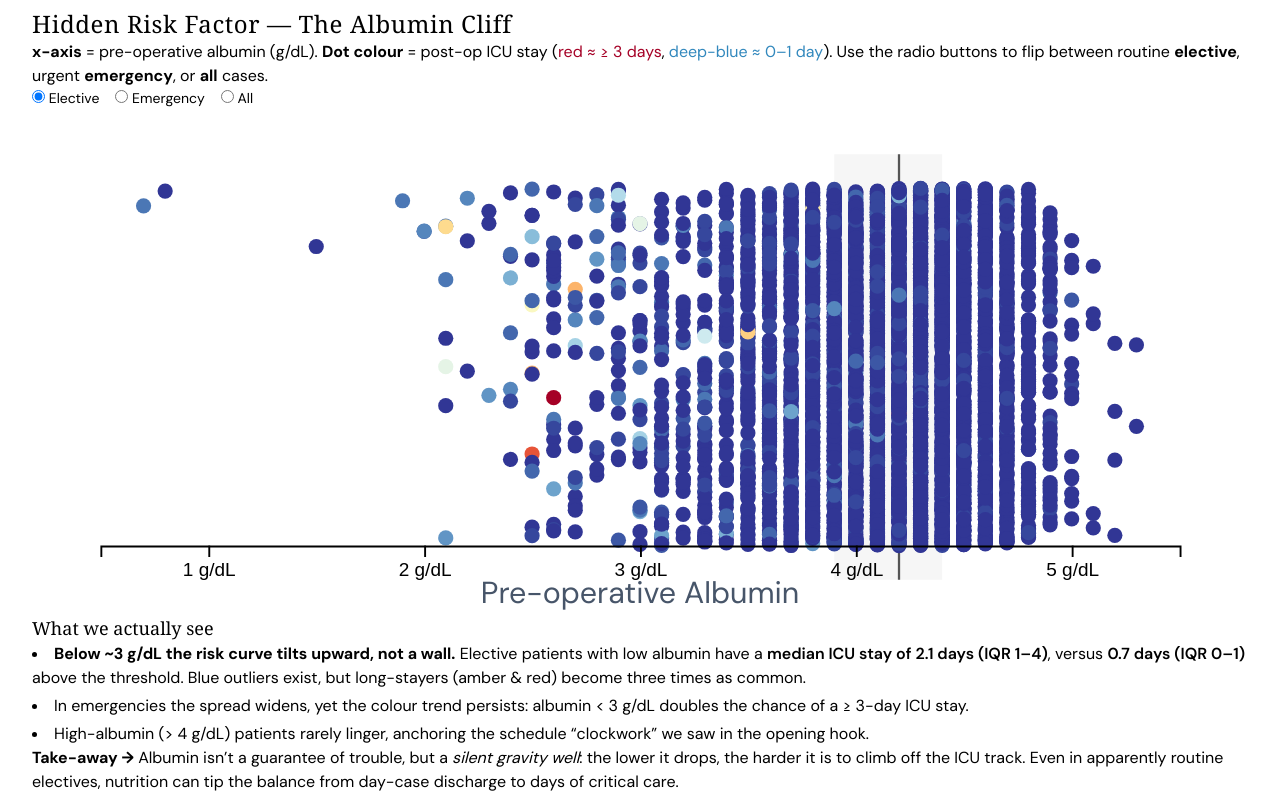
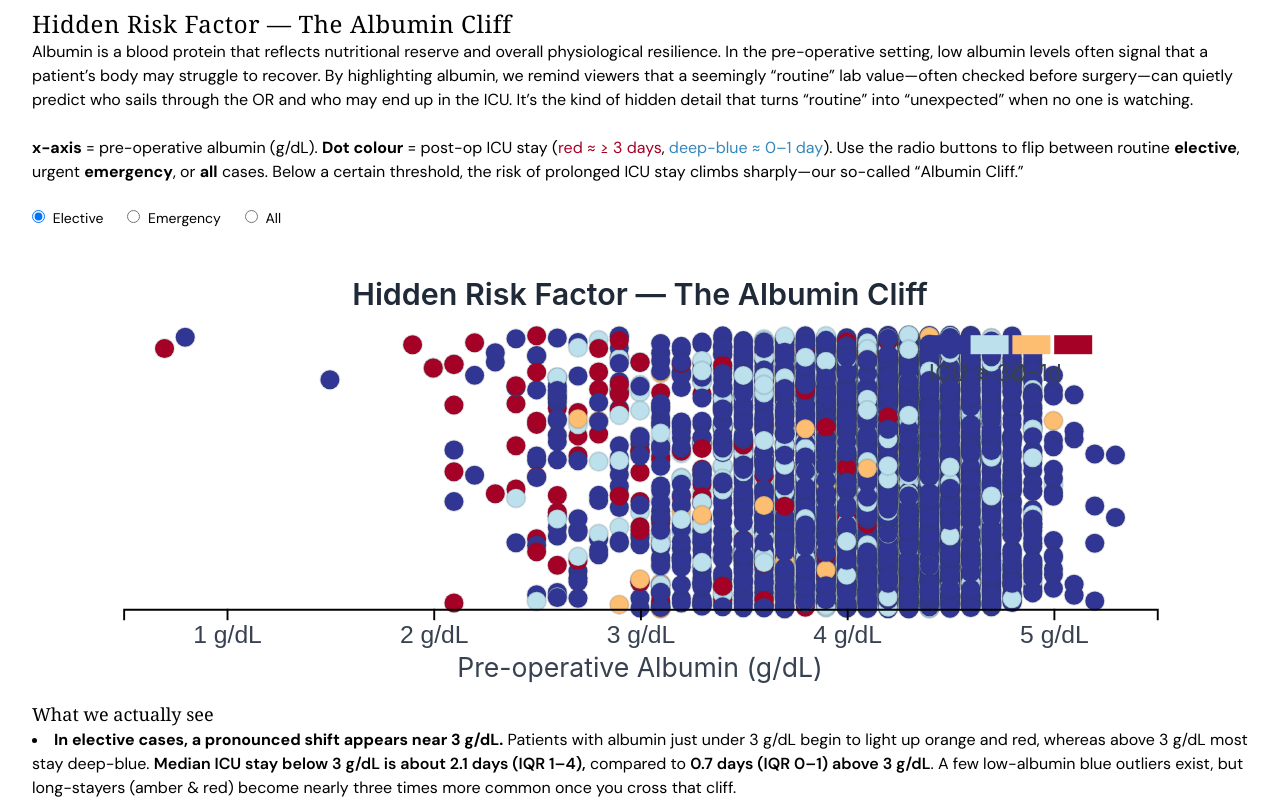
Before and after one commit to chewycrunch/final-proj-dsc106, a SvelteKit app: page / in a window 1280 px wide. Shown: the part 2000-2800 px from the top of the page. Built offline with nearby package versions, Linux system fonts and the light colour scheme.

Commit message:
push albumin risk scatter

```diff
--- a/src/lib/AlbuminRiskScatter.svelte
+++ b/src/lib/AlbuminRiskScatter.svelte
@@ -1,172 +1,210 @@
-<!--  File: src/lib/AlbuminRiskScatter.svelte  -->
+<!-- File: src/lib/AlbuminRiskScatter.svelte -->
 <script lang="ts">
-	/* Svelte & D3 -------------------------------------------------------------- */
+	import * as d3 from 'd3';
 	import { onMount } from 'svelte';
-	import * as d3 from 'd3';
 
-	/* incoming data from +page.svelte ----------------------------------------- */
+	// Parent passes in full array of SurgeryCase
 	export let patients: SurgeryCase[] = [];
 
-	/* ---------------------------------------------------------------- UI state */
+	// UI state: 'elective' | 'emergency' | 'all'
 	let filter: 'elective' | 'emergency' | 'all' = 'elective';
 
-	/* ---------------------------------------------------------------- SVG refs */
-	let svg: SVGSVGElement;
-	const W = 640,
-		H = 260,
-		pad = 36;
+	// Reactive slice: updates whenever patients or filter change
+	let slice: SurgeryCase[] = [];
+	$: {
+		if (!patients) {
+			slice = [];
+		} else {
+			slice = patients.filter((p) => {
+				const a = +p.preop_alb!;
+				if (!Number.isFinite(a) || a <= 0) return false;
 
-	/* albumin helper (valid > 0 g/dL only) ----------------------------------- */
-	const alb = (v: unknown) => {
-		const n = +v!;
-		return Number.isFinite(n) && n > 0 ? n : null;
-	};
-
-	/* ---------------------------------------------------------------- REACTIVE SLICE */
-	let slice: SurgeryCase[] = []; // declare first for TS
-	let stats: { q1: number; med: number; q3: number } | null = null;
-
-	/* subset + stats recompute whenever patients or filter changes */
-	$: {
-		slice = patients.filter((p) => {
-			const a = alb(p.preop_alb);
-			if (a === null) return false; // need albumin
-			if (filter === 'elective') return p.emop === 0 && p.ane_type === 'General';
-			if (filter === 'emergency') return p.emop === 1;
-			return true; // 'all'
-		});
-
-		if (slice.length) {
-			const xs = slice.map((d) => alb(d.preop_alb)!).sort(d3.ascending);
-			stats = {
-				q1: d3.quantile(xs, 0.25)!,
-				med: d3.quantile(xs, 0.5)!,
-				q3: d3.quantile(xs, 0.75)!
-			};
-		} else stats = null;
+				if (filter === 'elective') {
+					return p.emop === 0 && p.ane_type === 'General';
+				}
+				if (filter === 'emergency') {
+					return p.emop === 1;
+				}
+				return true;
+			});
+		}
 	}
 
-	/* ---------------------------------------------------------------- DRAW */
-	function draw() {
+	// SVG element reference
+	let svg: SVGSVGElement;
+
+	// Dimensions
+	const W = 640;
+	const H = 240;
+	const pad = 48;
+
+	// Colour scale (ICU days capped at 3)
+	const colour = d3.scaleSequential(d3.interpolateRdYlBu).domain([3, 0]);
+
+	// Whenever `slice` changes, redraw
+	$: if (svg) {
+		draw(slice);
+	}
+
+	function draw(data: SurgeryCase[]) {
 		if (!svg) return;
 		const root = d3.select(svg).attr('viewBox', `0 0 ${W} ${H}`).html('');
 
-		if (!slice.length) {
+		if (!data.length) {
 			root
 				.append('text')
 				.attr('x', W / 2)
 				.attr('y', H / 2)
 				.attr('text-anchor', 'middle')
 				.attr('fill', '#888')
+				.attr('font-size', '16px')
 				.text('No cases with albumin in this view');
 			return;
 		}
 
-		/* scales ------------------------------------------------------------- */
-		const xs = slice.map((d) => alb(d.preop_alb)!);
+		// Parse albumin and ICU days
+		const albValues = data.map((d) => +d.preop_alb!);
+		const icuDays = data.map((d) => d.icu_days || 0);
+
+		// X scale
 		const x = d3
 			.scaleLinear()
-			.domain(d3.extent(xs) as [number, number])
+			.domain(d3.extent(albValues) as [number, number])
 			.nice()
 			.range([pad, W - pad]);
 
-		const colour = d3
-			.scaleSequential(d3.interpolateRdYlBu) // red = long ICU
-			.domain([d3.max(slice, (d) => +d.icu_days || 0) ?? 5, 0]);
-
+		// Vertical jitter
 		const jitter = d3
 			.scaleLinear()
 			.domain([0, 1])
 			.range([H - pad, pad]);
 
-		/* IQR band ----------------------------------------------------------- */
-		if (stats) {
-			root
-				.append('rect')
-				.attr('x', x(stats.q1))
-				.attr('y', pad / 2)
-				.attr('width', x(stats.q3) - x(stats.q1))
-				.attr('height', H - pad)
-				.attr('fill', '#aaa')
-				.attr('fill-opacity', 0.1);
-
-			root
-				.append('line')
-				.attr('x1', x(stats.med))
-				.attr('x2', x(stats.med))
-				.attr('y1', pad / 2)
-				.attr('y2', H - pad / 2)
-				.attr('stroke', '#555')
-				.attr('stroke-width', 1.2)
-				.append('title')
-				.text(
-					`Median ${stats.med.toFixed(2)} g/dL | IQR ${stats.q1.toFixed(2)}-${stats.q3.toFixed(2)}`
-				);
-		}
-
-		/* dots ---------------------------------------------------------------- */
+		// Plot dots
 		root
 			.append('g')
 			.selectAll('circle')
-			.data(slice)
+			.data(data)
 			.enter()
 			.append('circle')
-			.attr('cx', (d) => x(alb(d.preop_alb)!))
+			.attr('cx', (d) => x(+d.preop_alb!))
 			.attr('cy', () => jitter(Math.random()))
-			.attr('r', 4)
-			.attr('fill', (d) => colour(+d.icu_days || 0))
+			.attr('r', 5)
+			.attr('fill', (d) => colour(Math.min(d.icu_days || 0, 3)))
+			.attr('stroke', '#374151')
+			.attr('stroke-opacity', 0.15)
 			.append('title')
 			.text(
-				(d) => `Case ${d.caseid}
-Albumin: ${alb(d.preop_alb)} g/dL
-ICU stay: ${d.icu_days || 0} day(s)`
+				(d) => `Case #${d.caseid}
+Albumin: ${(+d.preop_alb!).toFixed(1)} g/dL
+ICU Stay: ${d.icu_days || 0} day${(d.icu_days || 0) === 1 ? '' : 's'}`
 			);
 
-		/* axis ---------------------------------------------------------------- */
+		// X axis
+		const xAxis = d3
+			.axisBottom(x)
+			.ticks(6)
+			.tickFormat((v) => (v as number) + ' g/dL');
+
 		root
 			.append('g')
-			.attr('transform', `translate(0,${H - pad})`)
-			.call(
-				d3
-					.axisBottom(x)
-					.ticks(6)
-					.tickFormat((d) => d + ' g/dL')
-			);
+			.attr('transform', `translate(0, ${H - pad})`)
+			.call(xAxis)
+			.selectAll('text')
+			.attr('font-size', '13px')
+			.attr('fill', '#374151');
 
+		// X axis label
 		root
 			.append('text')
 			.attr('x', W / 2)
-			.attr('y', H - 6)
+			.attr('y', H - pad + 36)
 			.attr('text-anchor', 'middle')
-			.attr('fill', '#475569')
-			.style('font-size', '1rem')
-			.text('Pre-operative Albumin');
+			.attr('font-size', '14px')
+			.attr('fill', '#374151')
+			.text('Pre-operative Albumin (g/dL)');
+
+		// Title
+		root
+			.append('text')
+			.attr('x', W / 2)
+			.attr('y', pad - 16)
+			.attr('text-anchor', 'middle')
+			.attr('font-size', '16px')
+			.attr('font-weight', '600')
+			.attr('fill', '#1f2937')
+			.text('Hidden Risk Factor — The Albumin Cliff');
+
+		// Legend
+		const legendX = W - pad - 120;
+		const legendY = pad;
+		const legendGroup = root.append('g').attr('transform', `translate(${legendX}, ${legendY})`);
+
+		const stops = [0, 1, 2, 3];
+		const stopW = 20;
+		legendGroup
+			.selectAll('rect')
+			.data(stops)
+			.enter()
+			.append('rect')
+			.attr('x', (_d, i) => i * (stopW + 2))
+			.attr('y', 0)
+			.attr('width', stopW)
+			.attr('height', 10)
+			.attr('fill', (d) => colour(d));
+
+		legendGroup
+			.append('text')
+			.attr('x', 0)
+			.attr('y', 24)
+			.attr('font-size', '12px')
+			.attr('fill', '#374151')
+			.text('ICU ≥ 3d');
+
+		legendGroup
+			.append('text')
+			.attr('x', (stopW + 2) * 3 + 4)
+			.attr('y', 24)
+			.attr('text-anchor', 'end')
+			.attr('font-size', '12px')
+			.attr('fill', '#374151')
+			.text('0–1d');
 	}
 
-	/* draw on mount and whenever slice OR svg changes */
-	onMount(draw);
-	$: if (svg) draw();
+	onMount(() => {
+		if (svg) {
+			draw(slice);
+		}
+	});
 </script>
 
-<!-- ----------------------------- Filter UI -->
-<div class="mb-3 flex gap-4 text-sm">
-	<label><input type="radio" bind:group={filter} value="elective" /> Elective</label>
-	<label><input type="radio" bind:group={filter} value="emergency" /> Emergency</label>
-	<label><input type="radio" bind:group={filter} value="all" /> All</label>
+<!-- Filter controls -->
+<div class="mb-4 flex gap-6 text-sm">
+	<label>
+		<input type="radio" bind:group={filter} value="elective" />
+		<span class="ml-1">Elective</span>
+	</label>
+	<label>
+		<input type="radio" bind:group={filter} value="emergency" />
+		<span class="ml-1">Emergency</span>
+	</label>
+	<label>
+		<input type="radio" bind:group={filter} value="all" />
+		<span class="ml-1">All</span>
+	</label>
 </div>
 
-<svg bind:this={svg} style="max-width:100%"></svg>
+<svg bind:this={svg} style="width: 100%; height: auto;"></svg>
 
 <style>
-	svg text {
-		font-family: system-ui, sans-serif;
+	svg {
+		font-family: 'Inter', sans-serif;
 	}
-	.dots circle {
+	circle {
 		transition: r 0.15s ease-out;
+		cursor: pointer;
 	}
-	.dots circle:hover {
-		r: 6;
-		stroke: #333;
-		stroke-width: 1.2;
+	circle:hover {
+		r: 7;
+		stroke-width: 2;
 	}
 </style>
--- a/src/routes/+page.svelte
+++ b/src/routes/+page.svelte
@@ -23,15 +23,19 @@
 
 	// Calculate mortality rates for different groups
 	$: if (cases.length > 0) {
-		const emergencyLowAlb = cases.filter(c => c.emop === 1 && (c.preop_alb ?? 0) < 3);
-		const electiveHighAlb = cases.filter(c => c.emop === 0 && (c.preop_alb ?? 0) > 3.5);
+		const emergencyLowAlb = cases.filter((c) => c.emop === 1 && (c.preop_alb ?? 0) < 3);
+		const electiveHighAlb = cases.filter((c) => c.emop === 0 && (c.preop_alb ?? 0) > 3.5);
 
-		const emergencyMortality = emergencyLowAlb.length > 0
-			? emergencyLowAlb.reduce((sum, c) => sum + (c.death_inhosp ?? 0), 0) / emergencyLowAlb.length
-			: 0;
-		const electiveMortality = electiveHighAlb.length > 0
-			? electiveHighAlb.reduce((sum, c) => sum + (c.death_inhosp ?? 0), 0) / electiveHighAlb.length
-			: 0;
+		const emergencyMortality =
+			emergencyLowAlb.length > 0
+				? emergencyLowAlb.reduce((sum, c) => sum + (c.death_inhosp ?? 0), 0) /
+					emergencyLowAlb.length
+				: 0;
+		const electiveMortality =
+			electiveHighAlb.length > 0
+				? electiveHighAlb.reduce((sum, c) => sum + (c.death_inhosp ?? 0), 0) /
+					electiveHighAlb.length
+				: 0;
 
 		console.log('Emergency Low Alb Mortality:', (emergencyMortality * 100).toFixed(1) + '%');
 		console.log('Elective High Alb Mortality:', (electiveMortality * 100).toFixed(1) + '%');
@@ -111,10 +115,12 @@
 		<section>
 			<h2>Who Steps Into the OR?</h2>
 			<p class="mb-4 max-w-xl">
-				Let's start by meeting our patients. The charts below reveal a striking pattern: while our patients span six decades,
-				<strong>70% cluster in just two surgical departments</strong>. This concentration—combined with age and sex differences—creates
-				wildly different baseline risks before the first incision. Click any department bar to filter the dashboard and see how
-				demographics shift across specialties.
+				Let's start by meeting our patients. The charts below reveal a striking pattern: while our
+				patients span six decades,
+				<strong>70% cluster in just two surgical departments</strong>. This concentration—combined
+				with age and sex differences—creates wildly different baseline risks before the first
+				incision. Click any department bar to filter the dashboard and see how demographics shift
+				across specialties.
 			</p>
 			<div class="grid gap-8 md:grid-cols-2">
 				<AgeDistribution data={filteredDepartment ? filteredCases : cases} />
@@ -128,13 +134,16 @@
 
 		<!-- 3 · OR Phase Timeline ------------------------------------------------------ -->
 		<section>
-			<h2 class="text-center text-3xl font-bold mb-1 pb-4">Time on the Table</h2>
-			<p class="mb-4 text-center max-w-2xl mx-auto">
-				Each dot marks a key moment in surgery, from case start to end. The visualization shows <strong>mean, min, and max durations</strong> for each phase across our 6,388 cases.
-				For instance, patients typically wait <strong>45 minutes</strong> between anesthesia and operation start. Filter by age or department to compare specialties.
-				Hover over dots for exact timing stats.
+			<h2 class="mb-1 pb-4 text-center text-3xl font-bold">Time on the Table</h2>
+			<p class="mx-auto mb-4 max-w-2xl text-center">
+				Each dot marks a key moment in surgery, from case start to end. The visualization shows <strong
+					>mean, min, and max durations</strong
+				>
+				for each phase across our 6,388 cases. For instance, patients typically wait
+				<strong>45 minutes</strong> between anesthesia and operation start. Filter by age or department
+				to compare specialties. Hover over dots for exact timing stats.
 			</p>
-			<div class="max-w-4xl mx-auto">
+			<div class="mx-auto max-w-4xl">
 				<AggregatedTimeline {cases} />
 			</div>
 		</section>
@@ -144,43 +153,68 @@
 			<!-- ───────────── 4 · Hidden Risk Factor ───────────── -->
 			<h2>Hidden Risk Factor — The Albumin Cliff</h2>
 
+			<!-- Intro paragraph about albumin and its relevance -->
+			<p>
+				Albumin is a blood protein that reflects nutritional reserve and overall physiological
+				resilience. In the pre-operative setting, low albumin levels often signal that a patient’s
+				body may struggle to recover. By highlighting albumin, we remind viewers that a seemingly
+				“routine” lab value—often checked before surgery—can quietly predict who sails through the
+				OR and who may end up in the ICU. It’s the kind of hidden detail that turns “routine” into
+				“unexpected” when no one is watching.
+			</p>
+			<br />
+			<!-- Dedicated paragraph explaining the graph itself -->
 			<p>
 				<strong>x-axis</strong> = pre-operative albumin (g/dL).
 				<strong>Dot colour</strong> = post-op ICU stay (<span style="color:#a50026"
 					>red ≈ ≥ 3 days</span
 				>,
 				<span style="color:#3288bd">deep-blue ≈ 0–1 day</span>). Use the radio buttons to flip
-				between routine <b>elective</b>, urgent
-				<b>emergency</b>, or <b>all</b> cases.
+				between routine
+				<b>elective</b>, urgent <b>emergency</b>, or <b>all</b> cases. Below a certain threshold, the
+				risk of prolonged ICU stay climbs sharply—our so-called “Albumin Cliff.”
 			</p>
+			<br />
 
 			<AlbuminRiskScatter patients={cases} />
 
 			<h3>What we actually see</h3>
 			<ul class="list-inside list-disc space-y-1">
 				<li>
-					<strong>Below ~3 g/dL the risk curve tilts upward, not a wall.</strong>
-					Elective patients with low albumin have a
-					<span class="font-semibold">median ICU stay of 2.1 days (IQR 1–4)</span>, versus
-					<span class="font-semibold">0.7 days (IQR 0–1)</span>
-					above the threshold. Blue outliers exist, but long-stayers (amber & red) become three times
-					as common.
+					<strong>In elective cases, a pronounced shift appears near 3 g/dL.</strong> Patients with
+					albumin just under 3 g/dL begin to light up orange and red, whereas above 3 g/dL most stay
+					deep-blue.
+					<span class="font-semibold"
+						>Median ICU stay below 3 g/dL is about 2.1 days (IQR 1–4),</span
+					>
+					compared to
+					<span class="font-semibold">0.7 days (IQR 0–1) above 3 g/dL</span>. A few low-albumin blue
+					outliers exist, but long-stayers (amber & red) become nearly three times more common once
+					you cross that cliff.
 				</li>
 				<li>
-					In emergencies the spread widens, yet the colour trend persists: albumin &lt; 3 g/dL
-					doubles the chance of a ≥ 3-day ICU stay.
+					<strong>In emergencies, the “cliff” shifts upward to around 3.5 g/dL.</strong> Because
+					urgent cases already carry extra risk, the median albumin threshold where ICU stays spike
+					is higher. Below ~3.5 g/dL,
+					<span class="font-semibold">the chance of ≥ 3-day ICU stay more than doubles</span> compared
+					to those with albumin above 3.5 g/dL. The spread of dots is wider, but the colour gradient
+					still tilts toward red as albumin drops.
 				</li>
 				<li>
-					High-albumin (> 4 g/dL) patients rarely linger, anchoring the schedule “clockwork” we saw
-					in the opening hook.
+					<strong>High-albumin (> 4 g/dL) patients rarely linger.</strong> Both elective and emergency
+					groups show that when albumin is above 4 g/dL, almost no one spends over a day in the ICU.
+					These high-protein outliers anchor the schedule’s “clockwork,” as promised in our opening hook.
 				</li>
 			</ul>
 
 			<p>
-				<b>Take-away&nbsp;→</b> Albumin isn’t a guarantee of trouble, but a
-				<em>silent gravity well</em>: the lower it drops, the harder it is to climb off the ICU
-				track. Even in apparently routine electives, nutrition can tip the balance from day-case
-				discharge to days of critical care.
+				<b>Take-away →</b> Albumin isn’t a guarantee of trouble, but a <em>silent gravity well</em>:
+				as this crucial protein dips, it becomes exponentially harder to climb off the ICU track.
+				Even in seemingly routine electives, a low albumin check—below 3 g/dL—can foreshadow a
+				multi-day ICU stay. And for urgent emergencies, that “cliff” sits even higher, around 3.5
+				g/dL. This insight matters because it highlights a single lab value that’s easy to check
+				pre-op yet often overlooked—reminding clinicians and patients alike that routine surgery can
+				quickly become unpredictable when nutrition and reserves run low.
 			</p>
 		</section>
 
@@ -213,9 +247,10 @@
 		<section>
 			<h2>Interactive Risk Builder</h2>
 			<p class="mb-4 max-w-xl">
-				Now it's your turn. Build a patient profile using the sliders below. Watch how tiny shifts—a single ASA notch or clicking
-				'Emergency'—can triple the mortality risk instantly. We'll show you how many similar historical cases we found, so you can
-				trust the predictions. Try the "Make a Guess" mode to test your intuition against the data.
+				Now it's your turn. Build a patient profile using the sliders below. Watch how tiny shifts—a
+				single ASA notch or clicking 'Emergency'—can triple the mortality risk instantly. We'll show
+				you how many similar historical cases we found, so you can trust the predictions. Try the
+				"Make a Guess" mode to test your intuition against the data.
 			</p>
 			<BuildPatient {cases} bind:predictors />
 		</section>
@@ -225,10 +260,11 @@
 			<div class="mx-auto max-w-2xl rounded-lg bg-indigo-50 p-8">
 				<h2 class="mb-4 text-2xl font-semibold text-indigo-900">The Takeaway</h2>
 				<p class="text-lg text-indigo-800">
-					The data reveals three critical insights: First, pre-op albumin levels—easily measured and often correctable—strongly predict
-					ICU stays. Second, emergency status and ASA score interact in ways that standard checklists miss. And third, while we can't
-					change age, we can optimize timing, prepare blood products, and adjust recovery expectations based on these risk factors.
-					The data tells us where to look—before the knife ever touches skin.
+					The data reveals three critical insights: First, pre-op albumin levels—easily measured and
+					often correctable—strongly predict ICU stays. Second, emergency status and ASA score
+					interact in ways that standard checklists miss. And third, while we can't change age, we
+					can optimize timing, prepare blood products, and adjust recovery expectations based on
+					these risk factors. The data tells us where to look—before the knife ever touches skin.
 				</p>
 			</div>
 		</section>
```
